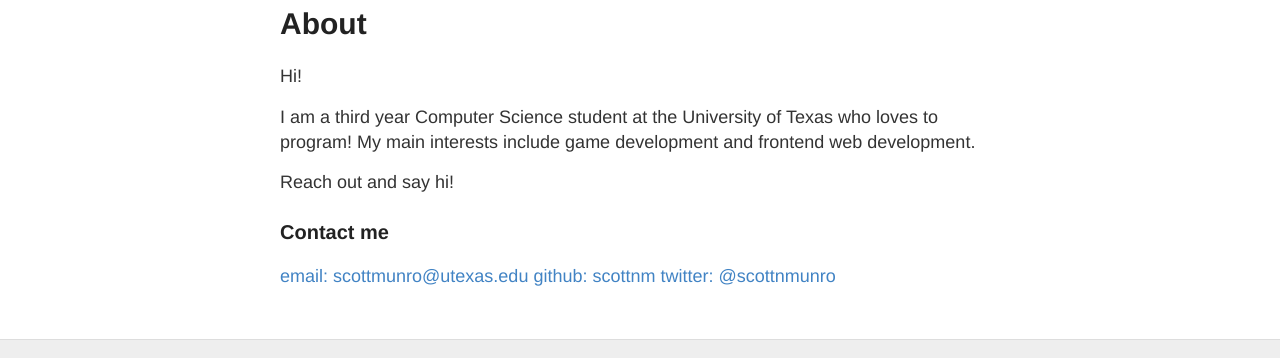
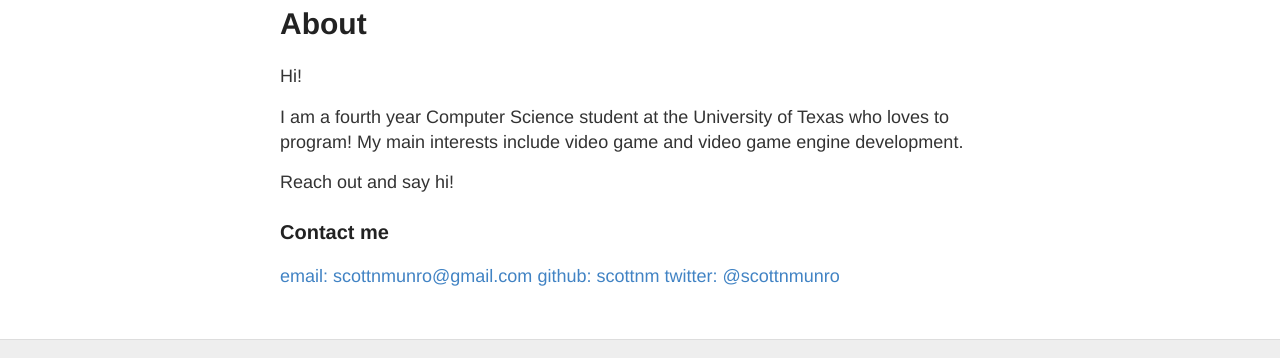
Before and after one commit to scottnm/SWE-Blog, a Jekyll site: the page built from about.md, in a window 1280 px wide. Shown: the part 405-763 px from the top of the page. Built offline with Jekyll 4.4.1, drawn with Linux system fonts in a browser that asks for light colours.

Commit message:
updating about

```diff
--- a/about.md
+++ b/about.md
@@ -6,13 +6,13 @@ permalink: /about/
 
 Hi!
 
-I am a third year Computer Science student at the University of Texas who loves
-to program! My main interests include game development and frontend web development.
+I am a fourth year Computer Science student at the University of Texas who loves
+to program! My main interests include video game and video game engine development.
 
 Reach out and say hi!
 
 ### Contact me
 
-[email: scottmunro@utexas.edu](mailto:scottmunro@utexas.edu)
+[email: scottnmunro@gmail.com](mailto:scottnmunro@gmail.com)
 [github: scottnm](https://www.github.com/scottnm)
 [twitter: @scottnmunro](https://www.twitter.com/scottnmunro)
```
